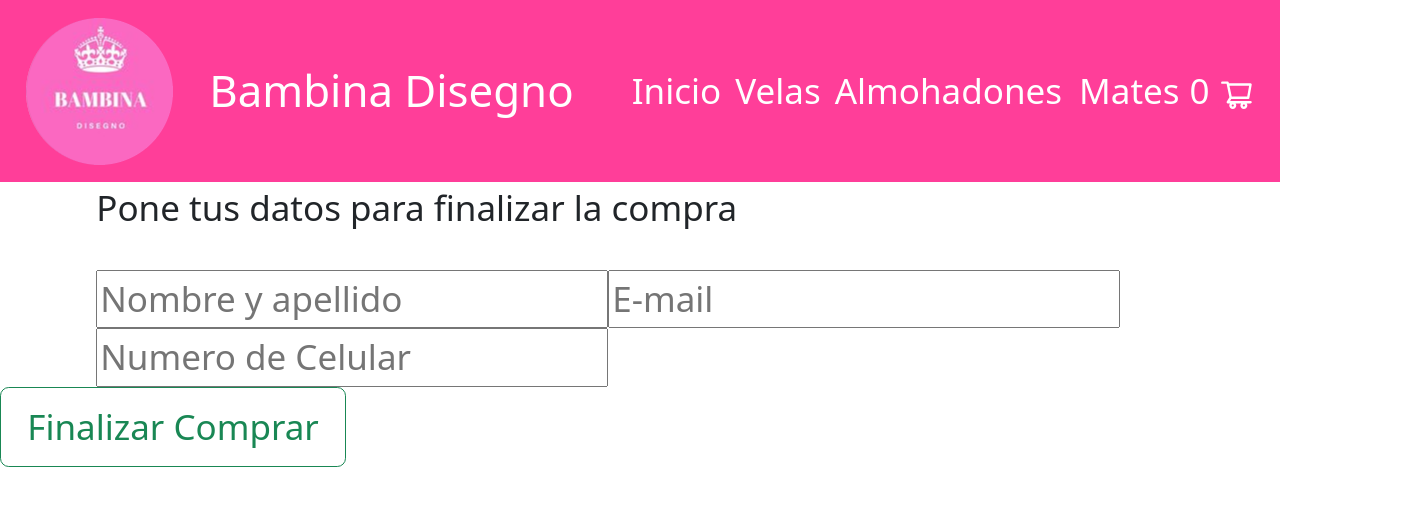
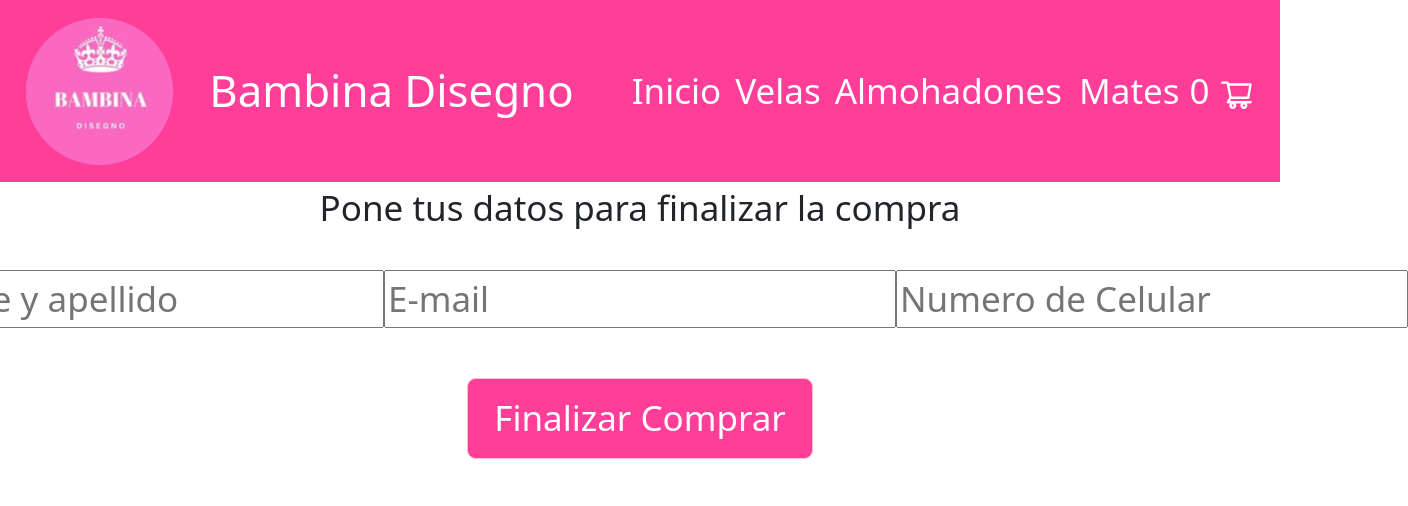
Before and after one commit to ThomasMontenegro/react, a React (Create React App) app in the folder bambina/bambina/: page /Checkout in a window 1280 px wide. Shown: the top 506 px of the page, 1408 px wide, since content can reach past the window. Built offline with nearby package versions, Linux system fonts and the light colour scheme.

Commit message:
item collection 2

```diff
--- a/bambina/bambina/src/components/Checkout.jsx
+++ b/bambina/bambina/src/components/Checkout.jsx
@@ -34,10 +34,9 @@ export  default function Cart() {
 
     return(
         <>
-      <Container className="justify-content-center">
 
-        <p>Pone tus datos para finalizar la compra</p>
-        <Form>
+        <p className="d-flex justify-content-center">Pone tus datos para finalizar la compra</p>
+        <Form className="d-flex justify-content-center">
 
             <input placeholder={"Nombre y apellido"}  type={"text"} value={name}
             onChange={(e) => {setName(e.currentTarget.value);}}/>
@@ -48,10 +47,9 @@ export  default function Cart() {
             <input placeholder={"Numero de Celular"} type={"number"} value={phone}
             onChange={(e) => {setPhone(e.currentTarget.value);}}/>
         </Form>
-      </Container>
-                    <Form className="d-flex">
-                        <Button variant="outline-success" onClick={terminarCompra}>Finalizar Comprar</Button>
-                    </Form>
+            <Form className="d-flex justify-content-center">
+                  <Button style={{color: "white", backgroundColor:"#ff3e99", borderColor:"pink", marginTop:"50px"}} onClick={terminarCompra}>Finalizar Comprar</Button>
+             </Form>
         </>
     )
 
```
Also changed, not shown: bambina/bambina/package.json (line endings or trailing spaces).
